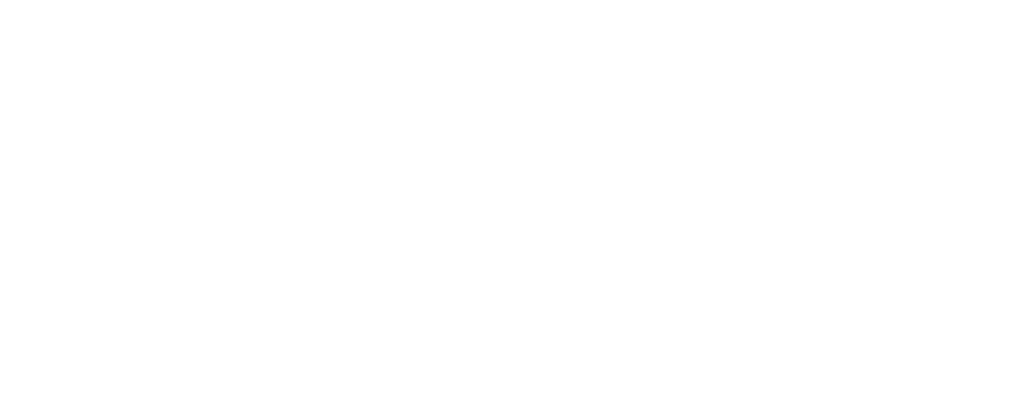
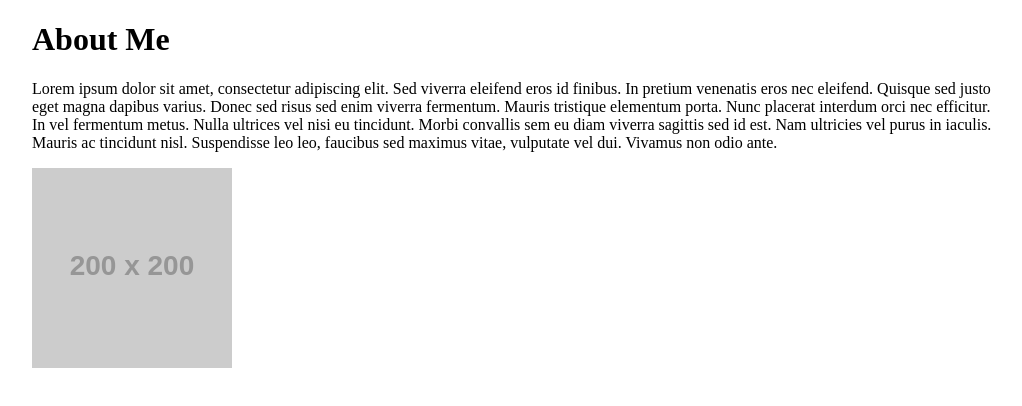
Before and after one commit to EthanD0922/Basic_Portfolio, a plain HTML site: page index.html in a window 1280 px wide. Shown: the whole page, without its empty margins (128-1150 px from the left). Drawn offline with Linux system fonts and the light colour scheme; placeholder pictures from the web are drawn by us.

Commit message:
first update

```diff
--- a/assets/style.css
+++ b/assets/style.css
@@ -0,0 +1,16 @@
+body {
+    background-image: "light-grey-terrazzo.png" ;
+    margin: 10px auto;
+    width: 960px;
+    height: 100%;
+}
+
+.content {
+    text-align: center;
+    float: center;
+    color: blue;
+}
+
+.profileimg {
+
+}
--- a/index.html
+++ b/index.html
@@ -4,8 +4,23 @@
     <link rel="stylesheet" type="text/css" href="assets/style.css">
 </head>
 
+<header>
+
+</header>
+
 <body>
 
+        <h1>
+            About Me
+        </h1>
+    <div id="content">
+
+        <p>Lorem ipsum dolor sit amet, consectetur adipiscing elit. Sed viverra eleifend eros id finibus. In pretium venenatis eros nec eleifend. Quisque sed justo eget magna dapibus varius. Donec sed risus sed enim viverra fermentum. Mauris tristique elementum porta. Nunc placerat interdum orci nec efficitur. In vel fermentum metus. Nulla ultrices vel nisi eu tincidunt. Morbi convallis sem eu diam viverra sagittis sed id est. Nam ultricies vel purus in iaculis. Mauris ac tincidunt nisl. Suspendisse leo leo, faucibus sed maximus vitae, vulputate vel dui. Vivamus non odio ante.</p>
+
+        <img src="http://via.placeholder.com/200" class="profileimg">
+
+
+    </div>
 
 
 
--- /dev/null
+++ b/reset.css
@@ -0,0 +1,48 @@
+/* http://meyerweb.com/eric/tools/css/reset/
+   v2.0 | 20110126
+   License: none (public domain)
+*/
+
+html, body, div, span, applet, object, iframe,
+h1, h2, h3, h4, h5, h6, p, blockquote, pre,
+a, abbr, acronym, address, big, cite, code,
+del, dfn, em, img, ins, kbd, q, s, samp,
+small, strike, strong, sub, sup, tt, var,
+b, u, i, center,
+dl, dt, dd, ol, ul, li,
+fieldset, form, label, legend,
+table, caption, tbody, tfoot, thead, tr, th, td,
+article, aside, canvas, details, embed,
+figure, figcaption, footer, header, hgroup,
+menu, nav, output, ruby, section, summary,
+time, mark, audio, video {
+	margin: 0;
+	padding: 0;
+	border: 0;
+	font-size: 100%;
+	font: inherit;
+	vertical-align: baseline;
+}
+/* HTML5 display-role reset for older browsers */
+article, aside, details, figcaption, figure,
+footer, header, hgroup, menu, nav, section {
+	display: block;
+}
+body {
+	line-height: 1;
+}
+ol, ul {
+	list-style: none;
+}
+blockquote, q {
+	quotes: none;
+}
+blockquote:before, blockquote:after,
+q:before, q:after {
+	content: '';
+	content: none;
+}
+table {
+	border-collapse: collapse;
+	border-spacing: 0;
+}
```
Also changed, not shown: assets/reset.css (added, +8 -0 lines), assets/images/light-grey-terrazzo/light-grey-terrazzo.png (added), assets/images/light-grey-terrazzo/readme.txt (added), 1 other file.
